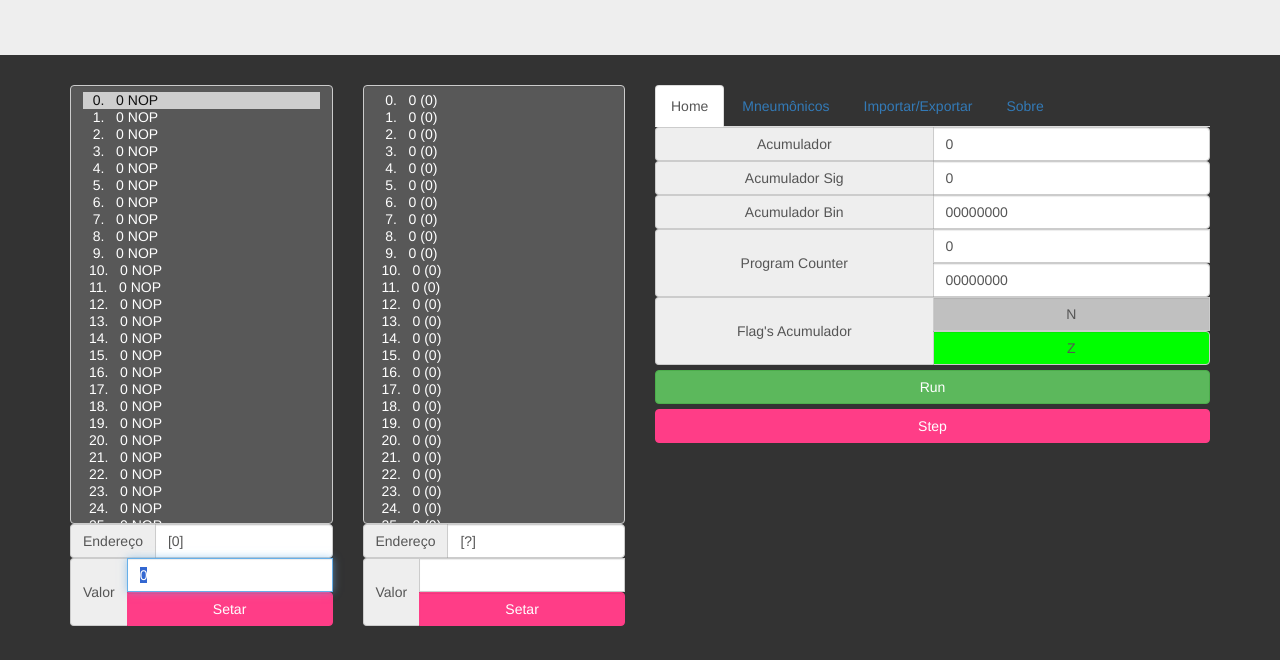
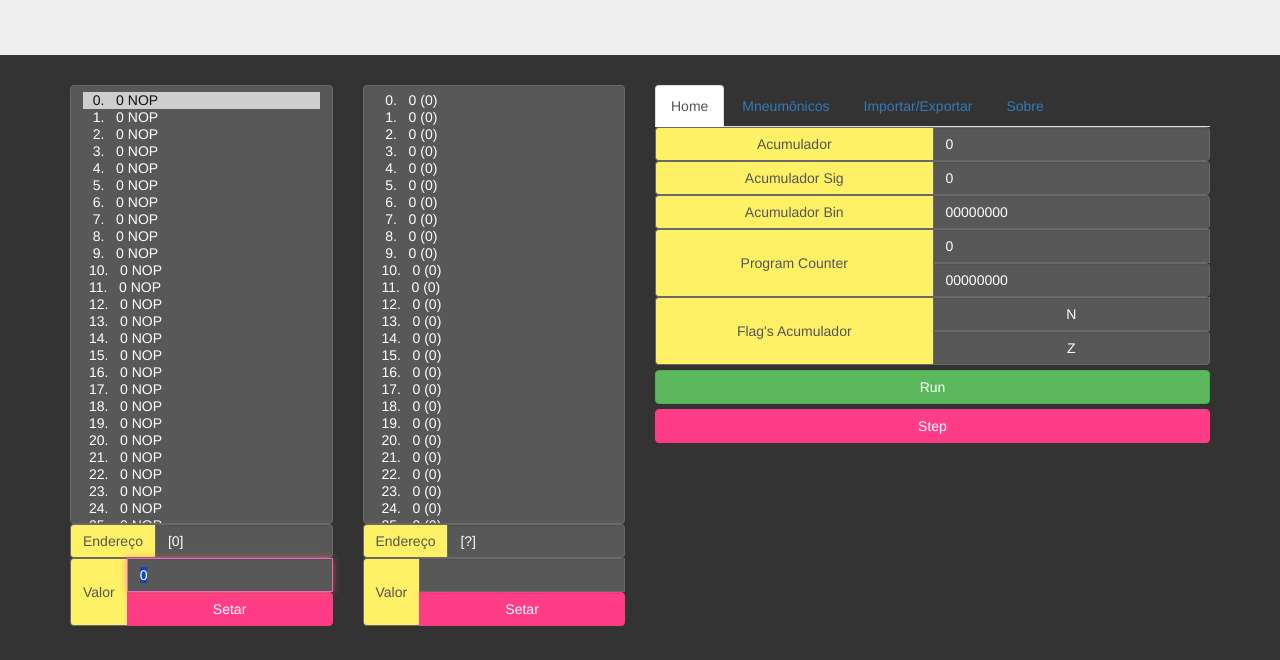
Before and after one commit to andersou/neanderjs, a plain HTML site: page index.html in a window 1280 px wide. Shown: the part 140-800 px from the top of the page. Drawn offline with nearby package versions, Linux system fonts and the light colour scheme.

Commit message:
melhorias no layout

```diff
--- a/css/neander.css
+++ b/css/neander.css
@@ -1,5 +1,6 @@
 #principal .input-group {
 	width: 100%;
+
 }
 #principal .input-group > .input-group-addon{
 	width: 50%;
@@ -15,9 +16,21 @@ body{
 	background-color: rgba(0,0,0,0.8);
 }
 
+
+
+select {
+    background-color: rgb(88, 88, 88) !important;
+    color: white !important;
+}
+
+.form-control{
+	background-color: rgb(88, 88, 88) !important;
+    color: white !important;
+}
+
 .btn-info {
-    background-color: #ff3d87;
-    border-color:  #ff3d87;
+    background-color: #ff3d87 !important;
+    border-color:  #ff3d87 !important;
 }
 
 .btn-info:hover {
@@ -31,7 +44,17 @@ body{
     border-color:  #d02466 !important;
 }
 
-select {
-    background-color: rgb(88, 88, 88) !important;
-    color: white !important;
+#mneumonicos , .table, #impexp, #sobre{
+	color: white;
 }
+
+.input-group-addon, .form-control{
+	background-color: #fff166;
+	border-color: #696969;
+}
+.form-control:focus {
+    border-color: #e966c5;
+    outline: 0;
+    -webkit-box-shadow: inset 0 1px 1px rgba(0,0,0,.075), 0 0 8px rgba(233, 102, 102, 0.6);
+    box-shadow: inset 0 1px 1px rgba(0,0,0,.075), 0 0 8px rgba(233, 102, 102, 0.6);
+}
--- a/js/neander-js.js
+++ b/js/neander-js.js
@@ -2,7 +2,7 @@
         // Written by Vítor De Araújo, http://inf.ufrgs.br/~vbuaraujo .
         // No copyright -- this program is in public domain.
 
-        version = "0.0.3, 2009-04-27";
+        version = "0.0.5, 2017-11-01";
 
         op = new Array();
         op[0] = "NOP";
```
